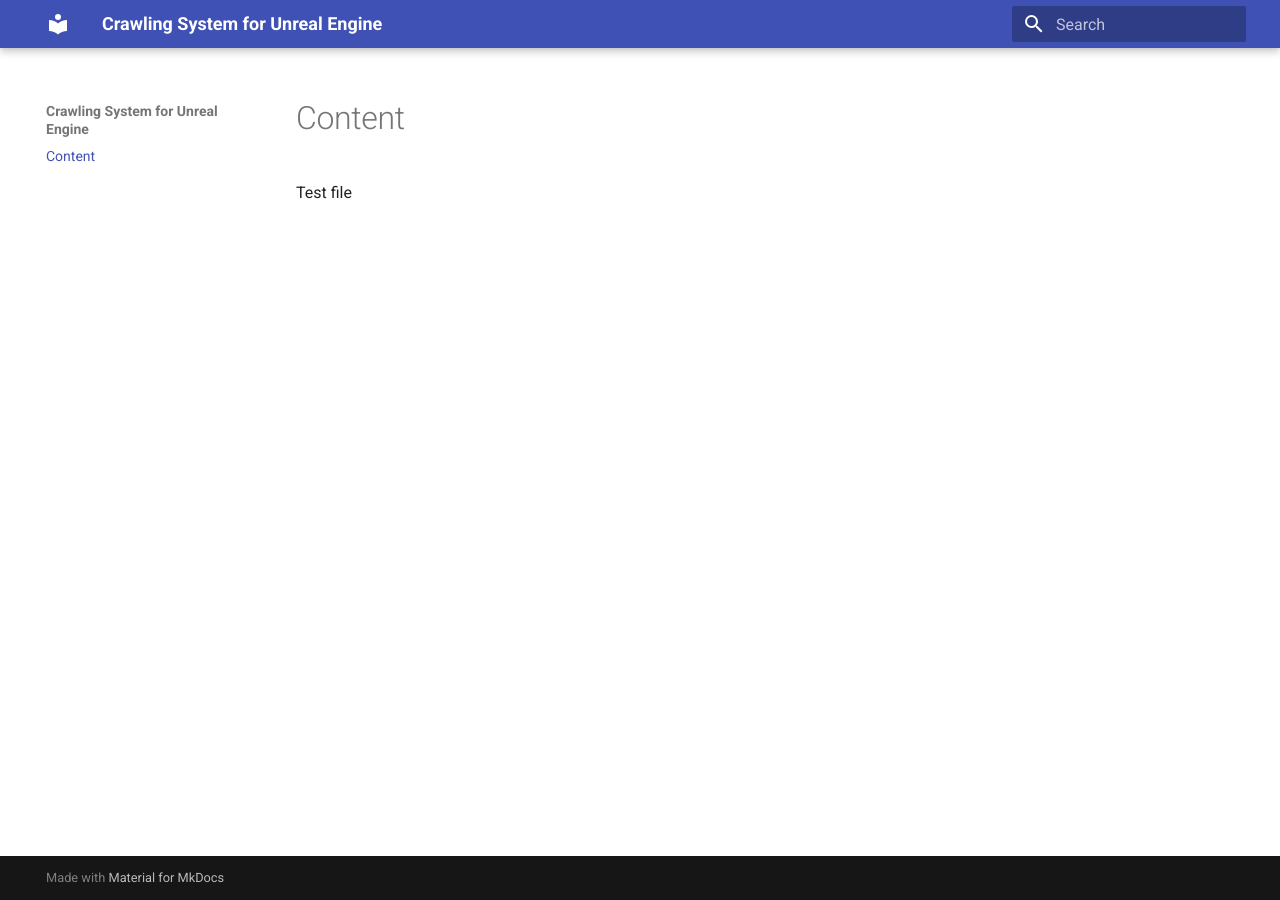
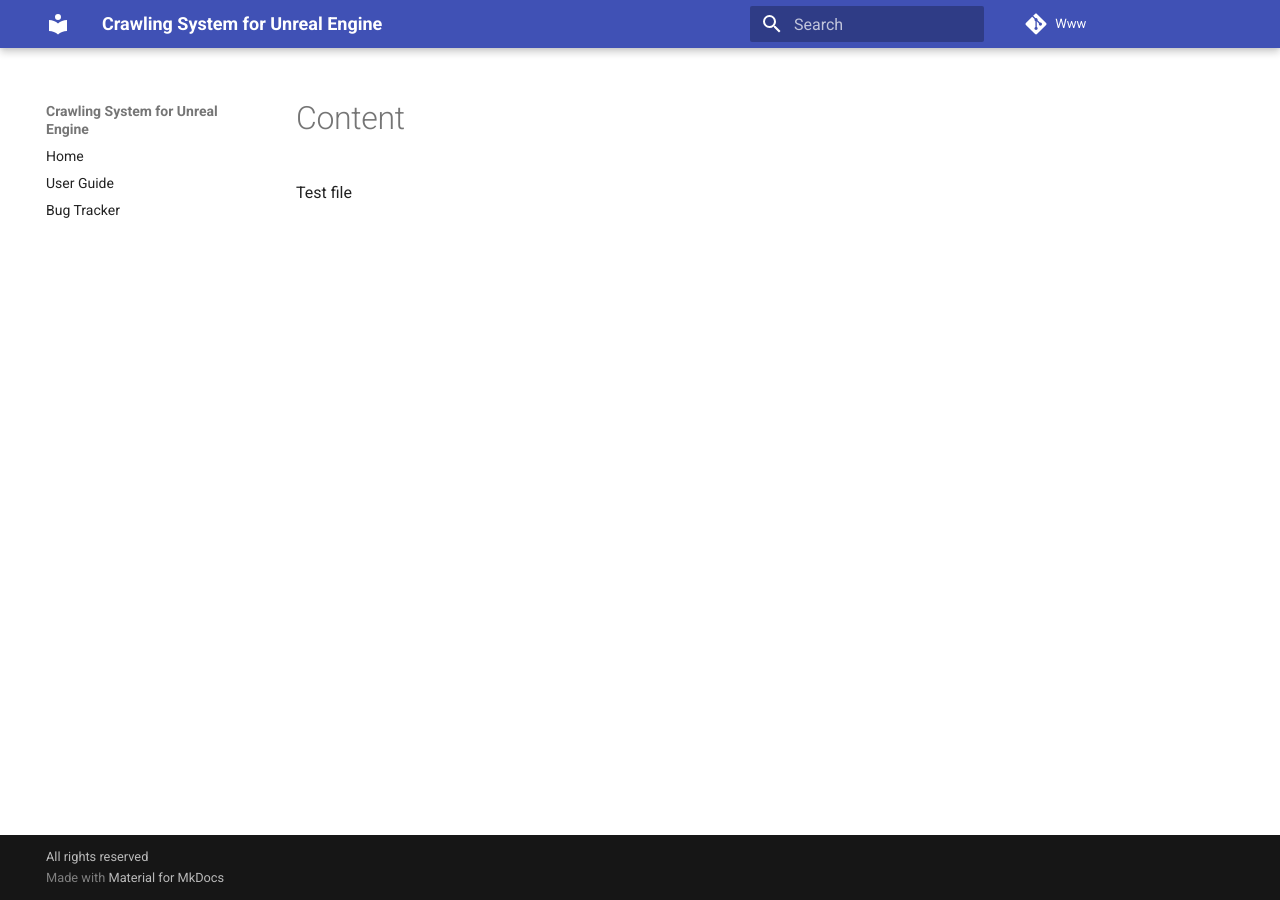
Before and after one commit to nesjett/unreal-engine-crawling-system, an MkDocs documentation site: the page built from docs/content.md, in a window 1280 px wide. Built offline with MkDocs 1.6.1 and Material for MkDocs 9.7.7, drawn with Linux system fonts in a browser that asks for light colours; part of the change alters nothing that is shown.

Commit message:
Update mkdocs.yml

```diff
--- a/mkdocs.yml
+++ b/mkdocs.yml
@@ -3,3 +3,12 @@ theme:
 
 site_name: Crawling System for Unreal Engine
 site_url: https://nesjett.github.io/unreal-engine-crawling-system/
+repo_url: https://www.unrealengine.com/marketplace/en-US/product/crawling-system-prone
+site_description: Allow your players and AI to crawl along a spline with multiple options. Ready for first person and third person in Unreal Engine 4.X and 5.X
+site_author: Nestor Sabater
+copyright: All rights reserved
+
+nav:
+  - Home: '../'
+  - 'User Guide': 'user-guide.md'
+  - 'Bug Tracker': '/bugs/'
```
